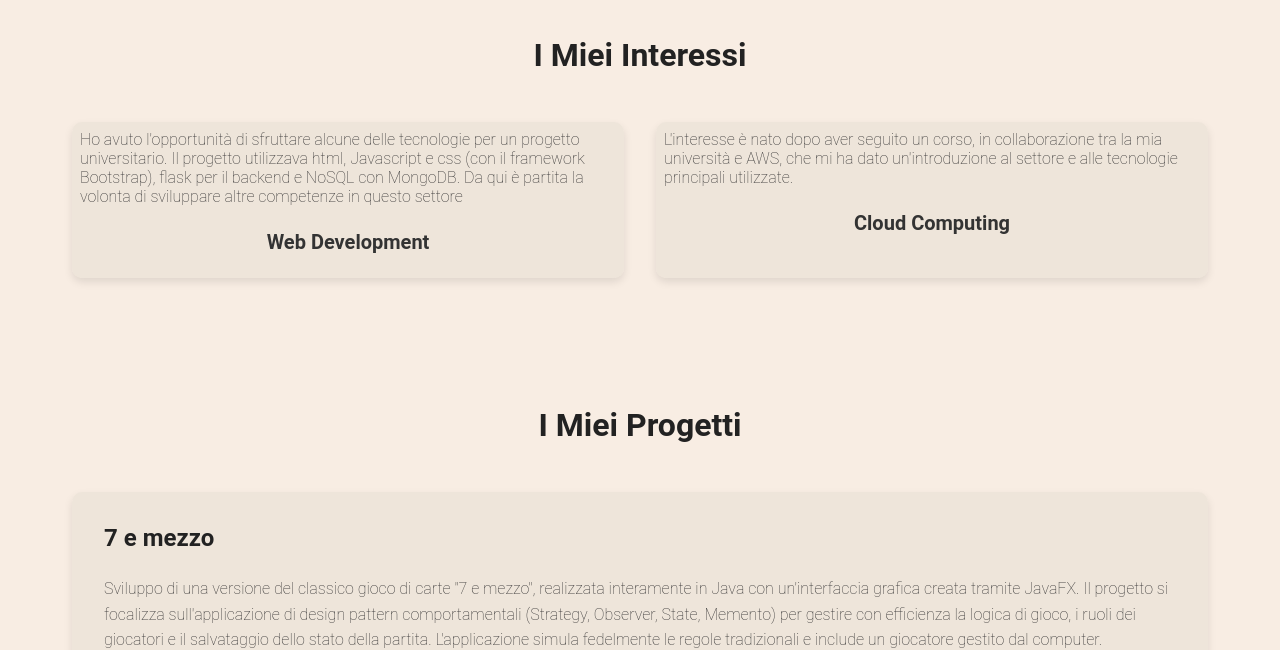
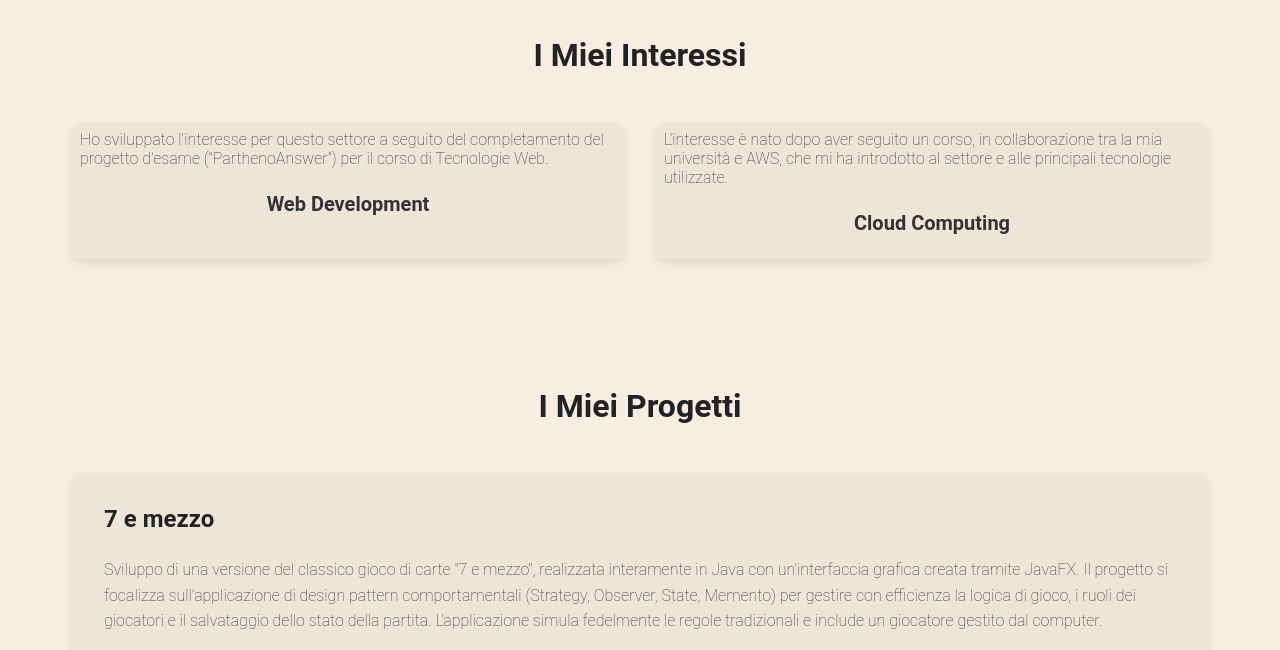
Before and after one commit to Riccardohihello/Portfolio, a website built with Vite: page index.html in a window 1280 px wide. Shown: the part 860-1510 px from the top of the page. Built offline with nearby package versions, Linux system fonts and the light colour scheme.

Commit message:
Update index.html
piccole correzioni al testo

```diff
--- a/index.html
+++ b/index.html
@@ -29,10 +29,8 @@
                 <div class="card">
                     <div class="card_text">
                         <p>
-                           Ho avuto l'opportunità di sfruttare alcune delle tecnologie per un
-                           progetto universitario. Il progetto utilizzava html, Javascript e css (con il
-                           framework Bootstrap), flask per il backend e NoSQL con MongoDB.
-                           Da qui è partita la volonta di sviluppare altre competenze in questo settore
+                            Ho sviluppato l'interesse per questo settore a seguito del completamento del progetto d'esame ("ParthenoAnswer")
+                            per il corso di Tecnologie Web.
                         </p>
                     </div>
                     <div class="card-title">Web Development</div>
@@ -41,7 +39,7 @@
                     <div class="card_text">
                         <p>
                             L'interesse è nato dopo aver seguito un corso, in collaborazione tra la mia università e AWS,
-                            che mi ha dato un'introduzione al settore e alle tecnologie principali utilizzate.
+                            che mi ha introdotto al settore e alle principali tecnologie utilizzate.
                         </p>
                     </div>
                     <div class="card-title">Cloud Computing</div>
```
